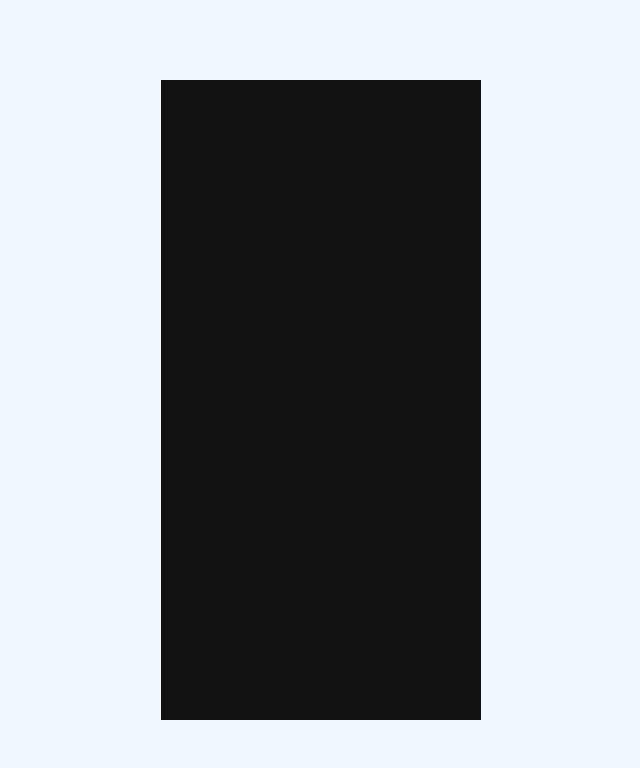
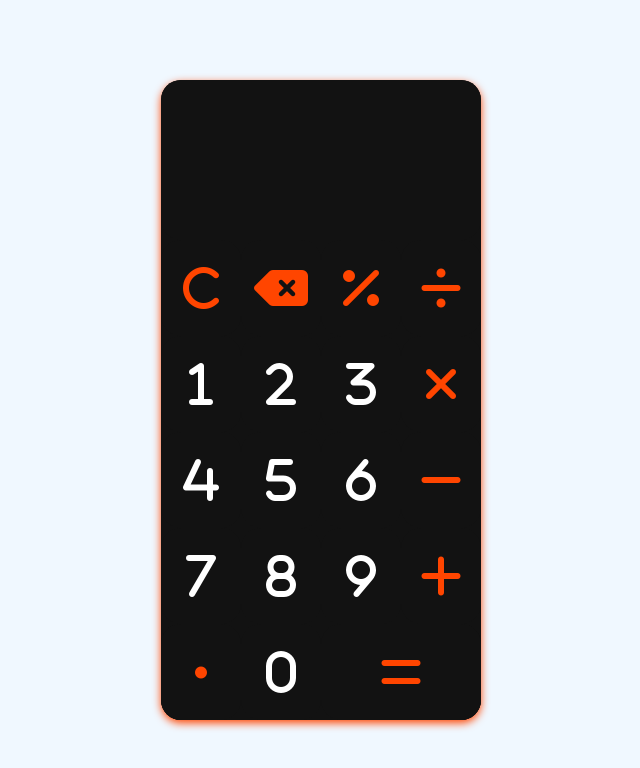
Before and after one commit to SahilPatil2002/Calculator, a plain HTML site: page index.html in a window 1280 px wide. Shown: the whole page, without its empty margins (319-959 px from the left). Drawn offline with Linux system fonts and the light colour scheme.

Commit message:
calculator made

```diff
--- a/css/styles.css
+++ b/css/styles.css
@@ -1,3 +1,4 @@
+@import url('https://fonts.googleapis.com/css2?family=Bebas+Neue&family=Nunito+Sans:wght@300&family=Playball&display=swap');
 *{
     margin: 0;
     padding: 0;
@@ -17,4 +18,87 @@
     height: 80vh;
     width: 25vw;
     background-color: #121212;
+    border-radius: 20px;
+    box-shadow: orangered 0px 3px 8px;
 }
+
+.display-box{
+    height: 20vh;
+    width: 100%;
+    /* background-color: red; */
+}
+
+
+
+#input{
+    height: 20vh;
+    width: 100%;
+    background-color: #121212;
+    /* background-color: red; */
+    /* border-bottom: orangered; */
+    border: none;
+    border-radius: 20px;
+    outline: none;
+    color: orangered;
+    font-family: 'Nunito Sans', sans-serif;
+    font-size: 48px;
+    padding-right: 30px;
+    /* font-family: system-ui, -apple-system, BlinkMacSystemFont, 'Segoe UI', Roboto, Oxygen, Ubuntu, Cantarell, 'Open Sans', 'Helvetica Neue', sans-serif; */
+    font-weight: bold;
+    text-align: right;
+}
+
+input::-webkit-inner-spin-button{
+    visibility: hidden;
+}
+
+.btn{
+    background-color: #121212;
+    height: 12vh;
+    border: none;
+    border-radius: 20px;
+    cursor: pointer;
+
+}
+.white:hover{
+    color: orangered;
+}
+.white{
+    color: white;
+    background-color: #121212 !important;
+    font-size: 48px;
+}
+.orange:hover ,.a:hover,.dot:hover{
+    color: white;
+}
+.orange{
+    color: orangered;
+    background-color: #121212 !important;
+    font-size: 48px;
+}
+.a{
+    color: orangered;
+    background-color: #121212 !important;
+    font-size: 48px;
+    /* width: 100px; */
+    /* padding: 0; */
+}
+
+.box1{
+    /* border-top: 2px solid orangered; */
+    background-color: #121212 !;
+    display: grid;
+    grid-template-columns: 25% 25% 25% 25%;
+}
+
+.box2{
+    background-color: #121212;
+    display: grid;
+    grid-template-columns: 25% 25% 50%;
+    border-radius: 20px;
+}
+
+.dot{
+    font-size: 12px;
+    color: orangered;
+}
--- a/index.html
+++ b/index.html
@@ -1,18 +1,56 @@
 <!DOCTYPE html>
 <html lang="en">
+
 <head>
     <meta charset="UTF-8">
     <meta http-equiv="X-UA-Compatible" content="IE=edge">
     <meta name="viewport" content="width=device-width, initial-scale=1.0">
-    <title>Document</title>
+    <title>Calculator</title>
     <link rel="stylesheet" href="css/styles.css">
     <script src="js/main.js"></script>
+    <link rel="stylesheet" href="https://cdnjs.cloudflare.com/ajax/libs/font-awesome/6.3.0/css/all.min.css">
+    <link rel="shortcut icon" href="images/calculator.png" type="image/x-icon">
 </head>
+
 <body>
     <div class="container">
         <div class="main-body">
+            <!-- display the output of Calculator -->
+            <div class="display-box">
+                <input type="text" name="" id="input" >
+            </div>
+            <!-- end of display  -->
 
+
+            <!-- the working buttons of Calculator -->
+            <div class="btn-box">
+                <div class="box1">
+                    <button class="btn" onclick="clr()" value=""><i class="a fa-solid fa-c"></i></button>
+                    <button class="btn" onclick="del()" value=""><i class="a fa-solid fa-delete-left"></i></button>
+                    <button class="btn" onclick="dis('%')" value=""><i class="a fa-solid fa-percent"></i></button>
+                    <button class="btn" onclick="dis('/')" value=""><i class="a fa-solid fa-divide"></i></button>
+                    <button class="btn" onclick="dis('1')" value="1"><i class="fa-solid fa-1 white"></i></button>
+                    <button class="btn" onclick="dis('2')" value="2"><i class="fa-solid fa-2 white"></i></button>
+                    <button class="btn" onclick="dis('3')" value="2"><i class="fa-solid fa-3 white"></i></button>
+                    <button class="btn" onclick="dis('*')" value=""><i class="a fa-solid fa-xmark"></i></button>
+                    <button class="btn" onclick="dis('4')" value=""><i class="fa-solid fa-4 white"></i></button>
+                    <button class="btn" onclick="dis('5')" value=""><i class="fa-solid fa-5 white"></i></button>
+                    <button class="btn" onclick="dis('6')" value=""><i class="fa-solid fa-6 white"></i></button>
+                    <button class="btn" onclick="dis('-')" value=""><i class="a fa-solid fa-minus"></i></button>
+                    <button class="btn" onclick="dis('7')" value=""><i class="fa-solid fa-7 white"></i></button>
+                    <button class="btn" onclick="dis('8')" value=""><i class="fa-solid fa-8 white"></i></button>
+                    <button class="btn" onclick="dis('9')" value=""><i class="fa-solid fa-9 white"></i></button>
+                    <button class="btn" onclick="dis('+')" value=""><i class="a fa-solid fa-plus"></i></button>
+                </div>
+                <div class="box2">
+                    <button class="btn" onclick="dis('.')" value="."><i class="fa-solid fa-circle dot"></i></button>
+                    <button class="btn" onclick="dis('0')" value=""><i class="fa-solid fa-0 white"></i></button>
+                    <button class="btn" onclick="calculate()" value=""><i class="fa-solid fa-equals orange"></i></button>
+                </div>
+            </div>
+            <!-- end of the buttons -->
         </div>
     </div>
 </body>
+
 </html>
--- a/js/main.js
+++ b/js/main.js
@@ -0,0 +1,22 @@
+function dis(val){
+    document.getElementById("input").value += val;
+}
+
+function clr(){
+    document.getElementById("input").value = "";
+}
+
+function del(){
+    input.value = input.value.slice(0, - 1);
+}
+
+function calculate(){
+    let outputScreen = document.getElementById("input");
+    try{
+        outputScreen.value = eval(outputScreen.value);
+            }
+            catch(err)
+            {
+                alert("invalid")
+            }
+    }
```
Also changed, not shown: images/calculator.png (added).
